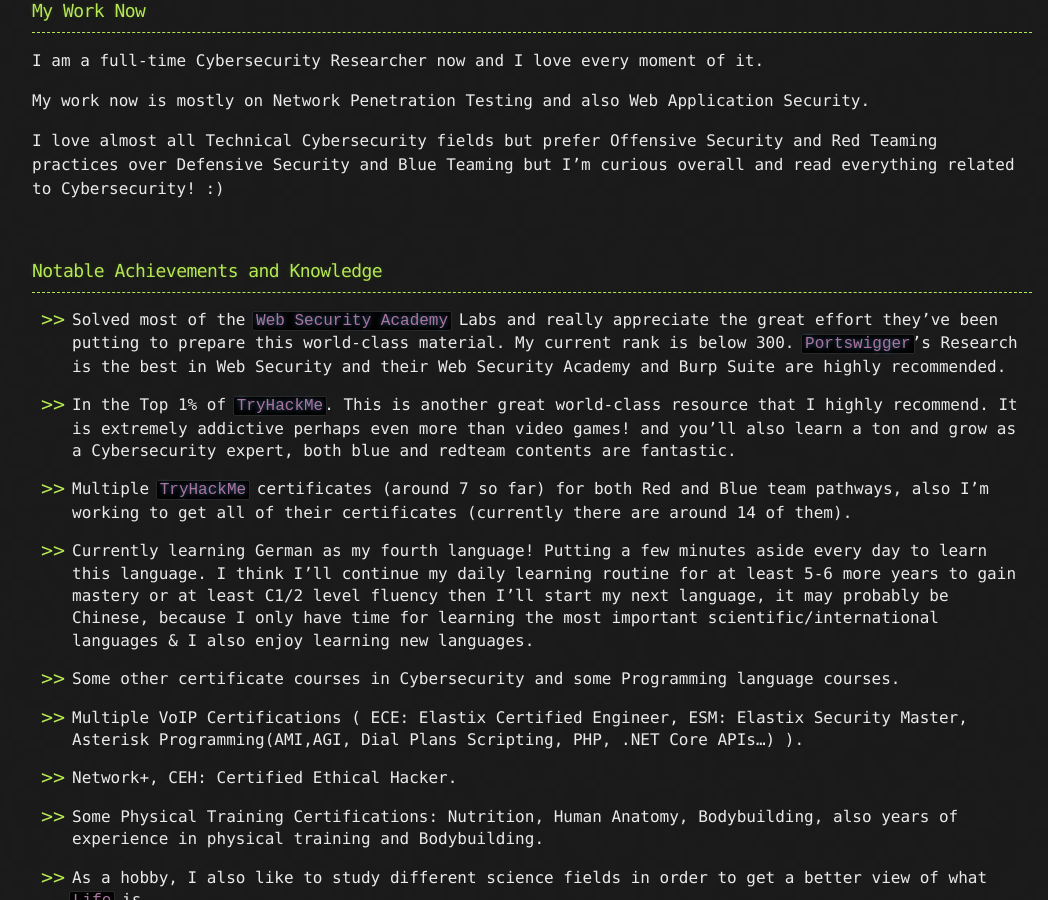
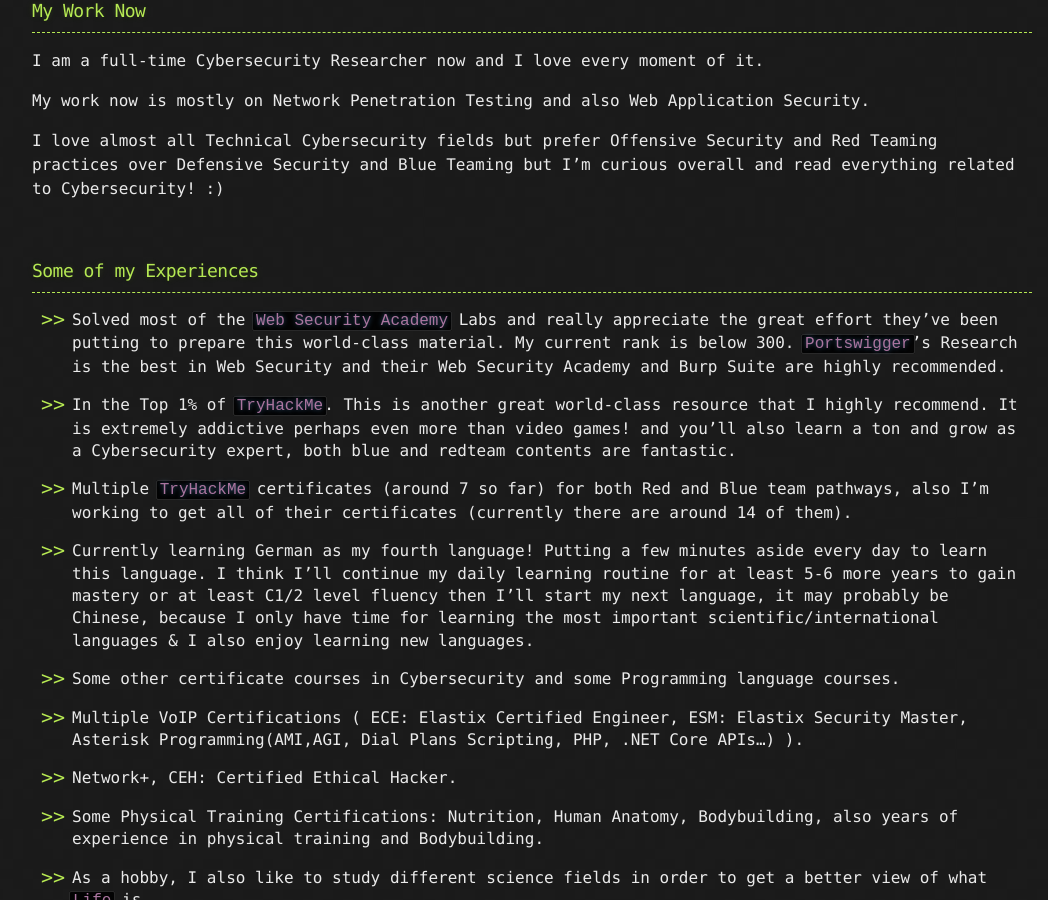
Before and after one commit to CamoCatX/camocatx.github.io, a Jekyll site: the page built from about.md, in a window 1280 px wide and 900 px high, scrolled down 1078 px. Shown: the whole window, without its empty margins (108-1156 px from the left). Built offline with Jekyll 4.4.1, drawn with Linux system fonts in a browser that asks for light colours.

Commit message:
Update about page

```diff
--- a/about.md
+++ b/about.md
@@ -44,7 +44,7 @@ My work now is mostly on Network Penetration Testing and also Web Application Se
 I love almost all Technical Cybersecurity fields but prefer Offensive Security and Red Teaming practices over Defensive Security and Blue Teaming but I'm curious overall and read everything related to Cybersecurity! :)
 
 <br>
-### Notable Achievements and Knowledge
+### Some of my Experiences
 * * *
 
 * Solved most of the <a href="https://portswigger.net/web-security/learning-path" class="no-decoration"><code class="language-plaintext highlighter-rouge">Web Security Academy</code></a> Labs and really appreciate the great effort they've been putting to prepare this world-class material. My current rank is below 300. <a href="https://portswigger.net" class="no-decoration"><code class="language-plaintext highlighter-rouge">Portswigger</code></a>'s Research is the best in Web Security and their Web Security Academy and Burp Suite are highly recommended.
```
